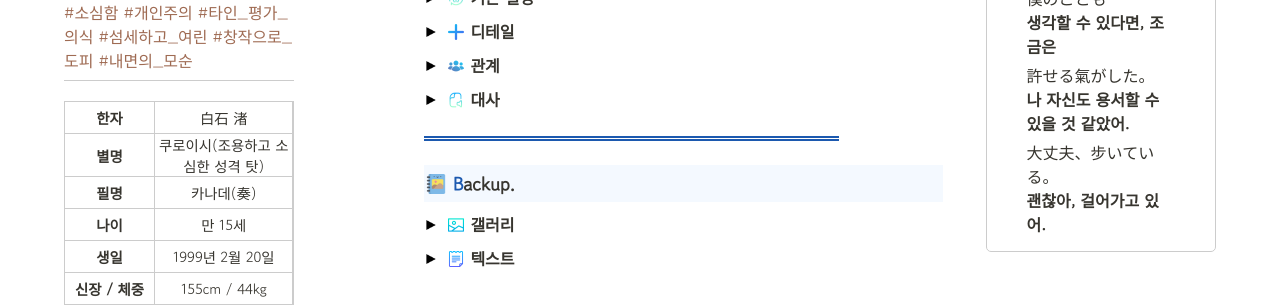
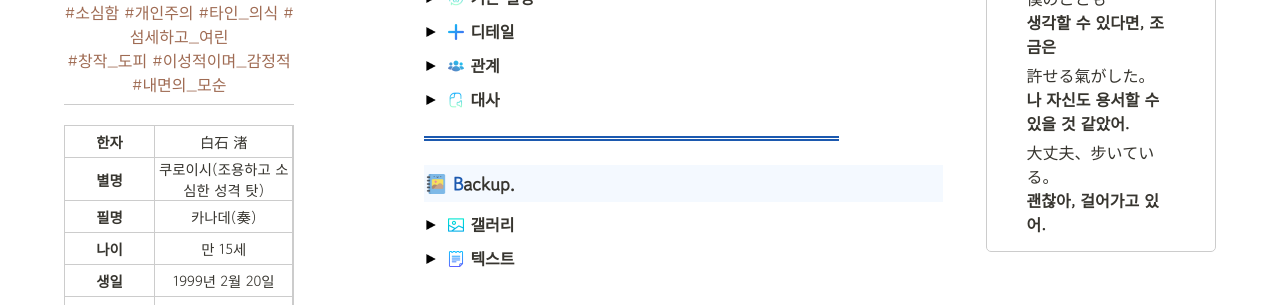
Before and after one commit to makee-ham/nagisa, a plain HTML site: page index.html in a window 1280 px wide. Shown: the part 867-1172 px from the top of the page. Drawn offline with Linux system fonts and the light colour scheme; a web font is replaced by a local one.

Commit message:
241207self

```diff
--- a/css/style.css
+++ b/css/style.css
@@ -160,7 +160,6 @@ header a:last-child {
 	font-style : italic;
 }
 .leftContent p {
-	text-align : left;
 	padding-bottom : 8px;
 	border-bottom : 1px solid #ccc;
 	color : #9f6b53;
--- a/index.html
+++ b/index.html
@@ -40,7 +40,7 @@
 		<section class="leftContent">
 			<img src="images/nagisa.png" alt="시라이시 나기사">
 			<h2>시라이시 나기사</h2>
-			<p>#소심함 #개인주의 #타인_평가_의식 #섬세하고_여린 #창작으로_도피 #내면의_모순</p>
+			<p>#소심함 #개인주의 #타인_의식 #섬세하고_여린<br>#창작_도피 #이성적이며_감정적 #내면의_모순</p>
 			<table>
 				<tr>
 					<th>한자</th>
```
